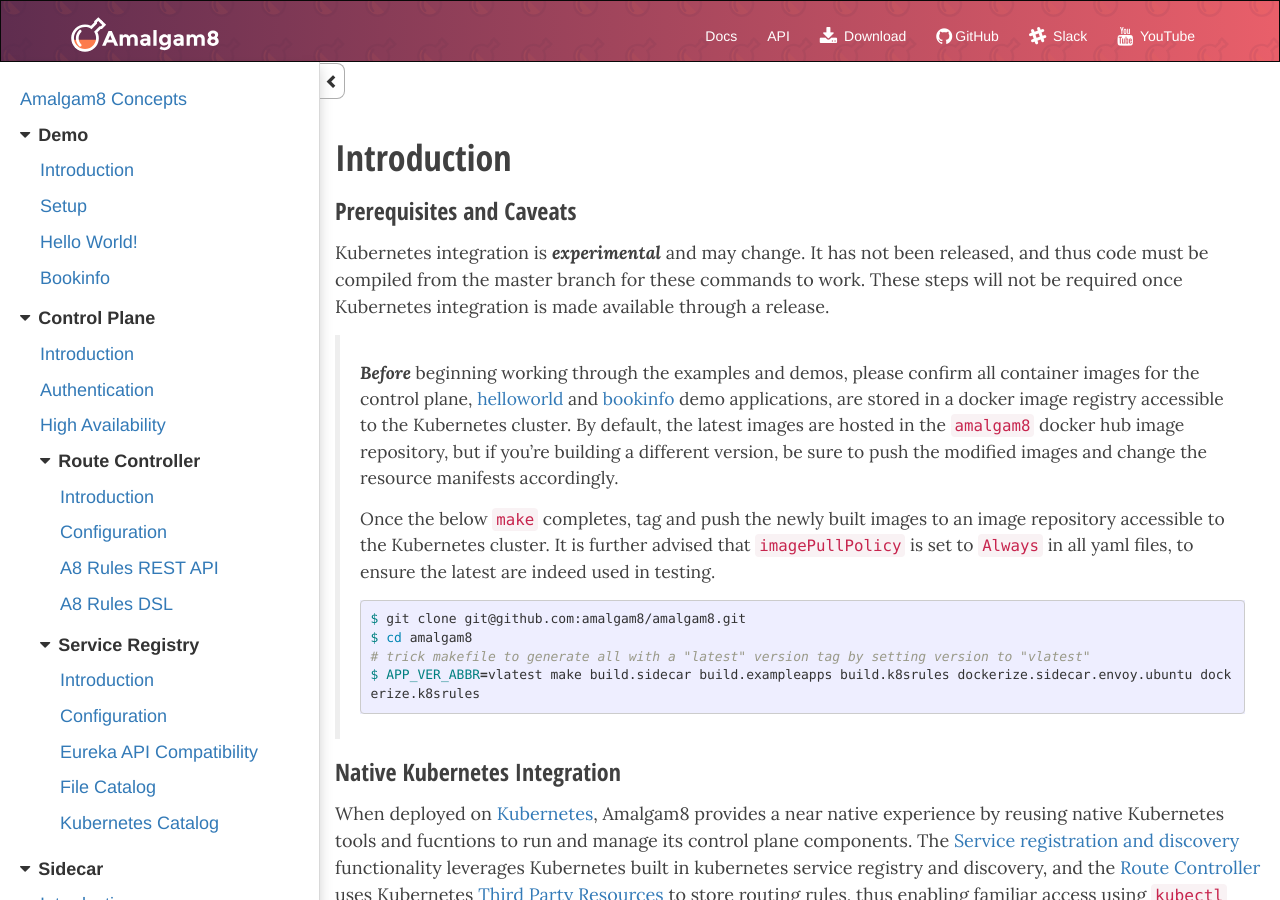
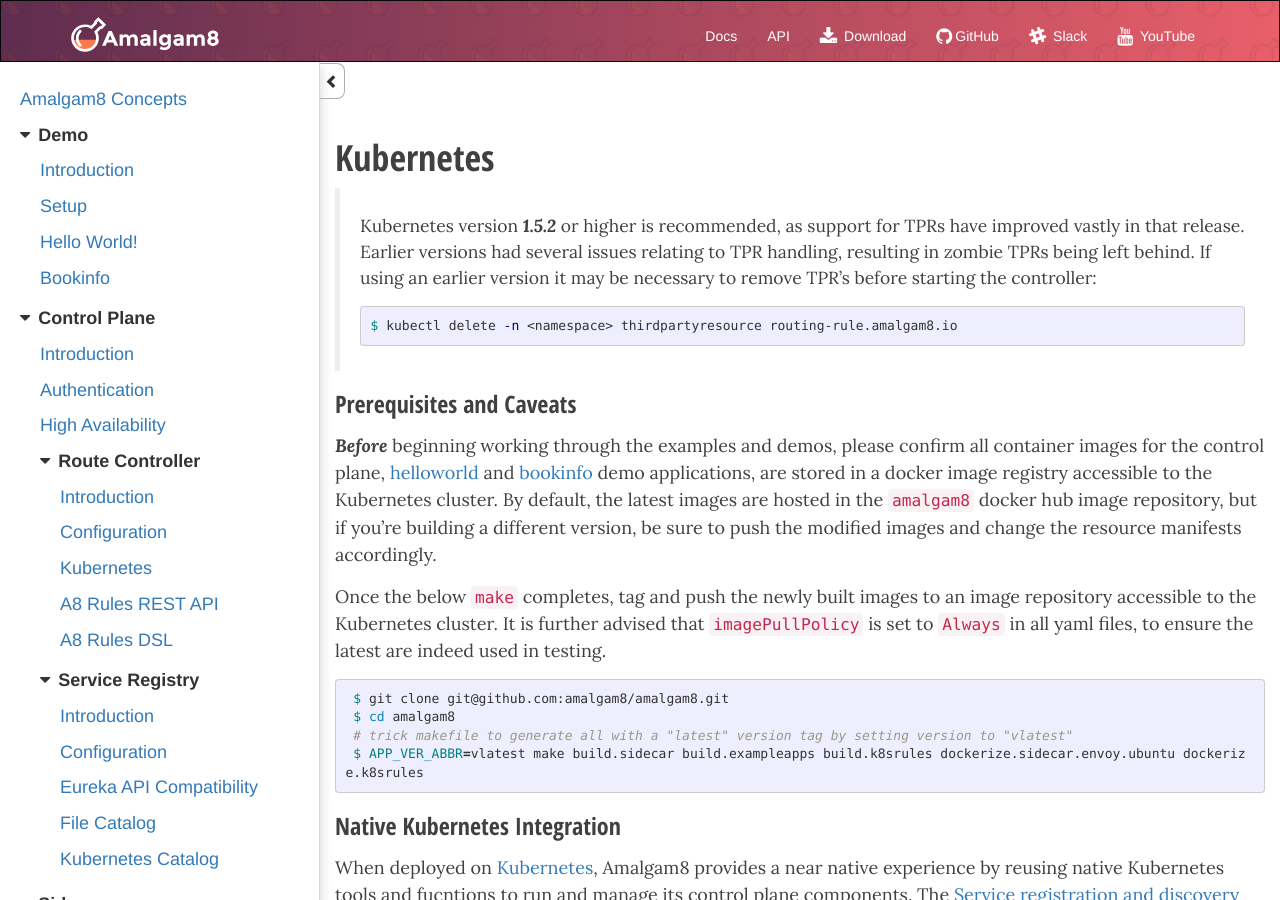
Before and after one commit to amalgam8/amalgam8.github.io, a Jekyll site: the page built from _docs/2-controlplane/1-controller/kubernetes.md, in a window 1280 px wide and 900 px high. Built offline with Jekyll 4.4.1, drawn with Linux system fonts in a browser that asks for light colours; nearby versions of some CDN libraries; some of the changed text lies outside the part shown.

Commit message:
removed kubernetes section - moved pertinent setup info to controlplane

````diff
--- a/_docs/4-kubernetes/0-intro.md
+++ b/_docs/2-controlplane/1-controller/kubernetes.md
@@ -1,35 +1,40 @@
 ---
 layout: page
-title: Introduction
-permalink: /docs/kubernetes-integration-intro.html
-redirect_from: /docs/kubernetes-integration/
-category: Kubernetes Integration
-order: 0
+title: Kubernetes
+permalink: /docs/control-plane-controller-kubernetes.html
+redirect_from: /docs/control-plane/controller/kubernetes
+category: Control Plane
+subcategory: Route Controller
+order: 2
 ---
+
+> Kubernetes version *__1.5.2__* or higher is recommended, as support for TPRs have improved vastly in that release.
+> Earlier versions had several issues relating to TPR handling, resulting in zombie TPRs being left behind.
+> If using an earlier version it may be necessary to remove TPR's before starting the controller:
+>
+> ```bash
+> $ kubectl delete -n <namespace> thirdpartyresource routing-rule.amalgam8.io
+> ```
 
 ### Prerequisites and Caveats <a id="prerequisites-caveats"></a>
 
-Kubernetes integration is *__experimental__* and may change. It has not been released, and thus code
- must be compiled from the master branch for these commands to work. These steps will not be required
- once Kubernetes integration is made available through a release.
+*__Before__* beginning working through the examples and demos, please confirm all container images for the control plane,
+ [helloworld](docs/demo-helloworld.html) and [bookinfo](/docs/demo-bookinfo.html) demo applications, are stored in a
+ docker image registry accessible to the Kubernetes cluster.
+ By default, the latest images are hosted in the `amalgam8` docker hub image repository, but if you're
+ building a different version, be sure to push the modified images and change the resource manifests accordingly.
 
-> *__Before__* beginning working through the examples and demos, please confirm all container images for the control plane,
-> [helloworld](docs/demo-helloworld.html) and [bookinfo](/docs/demo-bookinfo.html) demo applications, are stored in a
-> docker image registry accessible to the Kubernetes cluster.
-> By default, the latest images are hosted in the `amalgam8` docker hub image repository, but if you're
-> building a different version, be sure to push the modified images and change the resource manifests accordingly.
->
->  Once the below `make` completes, tag and push the newly built images to an image repository accessible
->  to the Kubernetes cluster. It is further advised that `imagePullPolicy` is set to `Always` in all yaml
->  files, to ensure the latest are indeed used in testing.
->
-> ```bash
-> $ git clone git@github.com:amalgam8/amalgam8.git
-> $ cd amalgam8
-> # trick makefile to generate all with a "latest" version tag by setting version to "vlatest"
-> $ APP_VER_ABBR=vlatest make build.sidecar build.exampleapps build.k8srules dockerize.sidecar.envoy.ubuntu dockerize.k8srules
-> ```
->
+ Once the below `make` completes, tag and push the newly built images to an image repository accessible
+ to the Kubernetes cluster. It is further advised that `imagePullPolicy` is set to `Always` in all yaml
+ files, to ensure the latest are indeed used in testing.
+
+ ```bash
+ $ git clone git@github.com:amalgam8/amalgam8.git
+ $ cd amalgam8
+ # trick makefile to generate all with a "latest" version tag by setting version to "vlatest"
+ $ APP_VER_ABBR=vlatest make build.sidecar build.exampleapps build.k8srules dockerize.sidecar.envoy.ubuntu dockerize.k8srules
+ ```
+
 
 ### Native Kubernetes Integration
 
````
Also changed, not shown: _docs/2-controlplane/1-controller/configuration-options.md (+39 -1 lines), _docs/2-controlplane/1-controller/rules-api.md (+1 -1 lines), _docs/2-controlplane/1-controller/rules-dsl.md (+1 -1 lines), _docs/4-kubernetes/1-controlplane.md (deleted, +0 -97 lines), _docs/4-kubernetes/2-helloworld.md (deleted, +0 -202 lines), _docs/4-kubernetes/3-bookinfo.md (deleted, +0 -211 lines).
